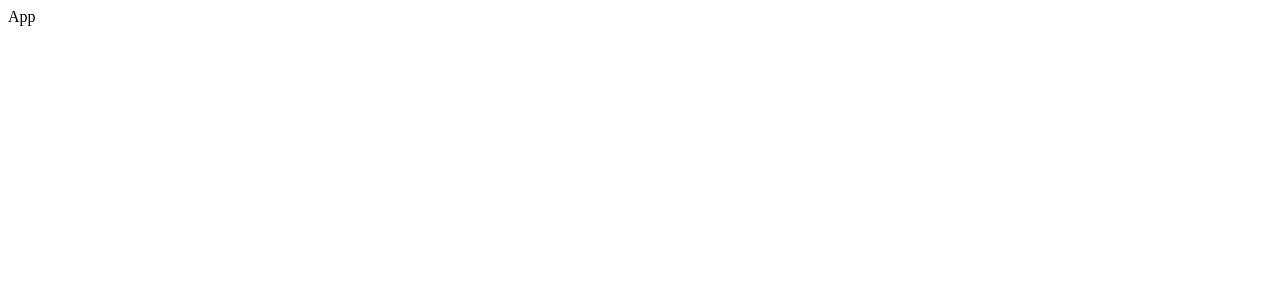
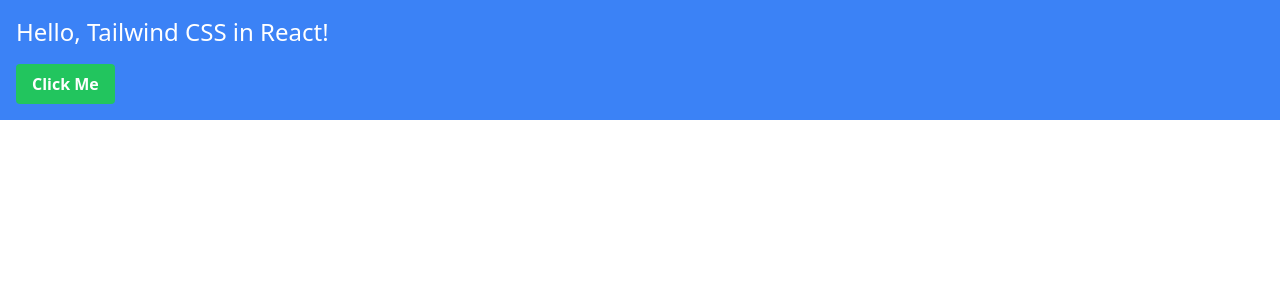
Before and after one commit to gustavo-berti/Site-IF, a React (Vite) app: page / in a window 1280 px wide. Shown: the top 300 px of the page. Built offline with nearby package versions, Linux system fonts and the light colour scheme.

Commit message:
chore: add tailwind, postcss and autoprefixer

```diff
--- a/package.json
+++ b/package.json
@@ -18,11 +18,13 @@
     "@types/react": "^18.3.12",
     "@types/react-dom": "^18.3.1",
     "@vitejs/plugin-react": "^4.3.3",
+    "autoprefixer": "^10.4.20",
     "eslint": "^9.13.0",
     "eslint-plugin-react": "^7.37.2",
     "eslint-plugin-react-hooks": "^5.0.0",
     "eslint-plugin-react-refresh": "^0.4.14",
     "globals": "^15.11.0",
+    "postcss": "^8.4.49",
     "vite": "^5.4.10"
   }
 }
--- /dev/null
+++ b/postcss.config.js
@@ -0,0 +1,6 @@
+export default {
+    plugins: {
+        tailwindcss: {},
+        autoprefixer: {},
+    },
+}
--- a/src/App.jsx
+++ b/src/App.jsx
@@ -1,6 +1,11 @@
 function App() {
   return (
-    <div>App</div>
+    <div className="bg-blue-500 text-white p-4">
+      <h1 className="text-2xl">Hello, Tailwind CSS in React!</h1>
+      <button className="bg-green-500 hover:bg-green-700 text-white font-bold py-2 px-4 mt-4 rounded">
+        Click Me
+      </button>
+    </div>
   )
 }
 
--- a/src/index.css
+++ b/src/index.css
@@ -1,5 +1,3 @@
-* {
-  padding: 0;
-  margin: 0;
-  box-sizing: border-box;
-}
+@tailwind base;
+@tailwind components;
+@tailwind utilities;
--- a/src/main.jsx
+++ b/src/main.jsx
@@ -1,6 +1,7 @@
 import { StrictMode } from 'react'
 import { createRoot } from 'react-dom/client'
 import App from './App.jsx'
+import "./index.css"
 
 createRoot(document.getElementById('root')).render(
   <StrictMode>
--- /dev/null
+++ b/tailwind.config.js
@@ -0,0 +1,10 @@
+export default {
+  content: [
+    './index.html',
+    './src/**/*.{js,jsx}',
+  ],
+  theme: {
+    extend: {},
+  },
+  plugins: [],
+}
```
Also changed, not shown: 1 other file (tests, documents, lock files or other folders).
